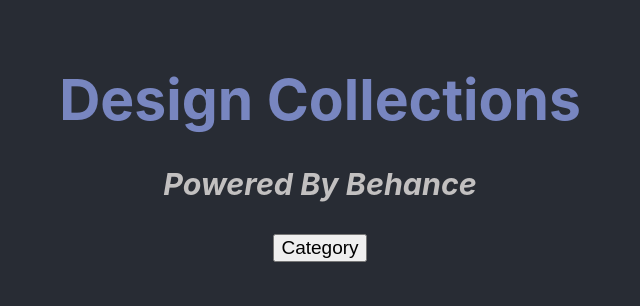
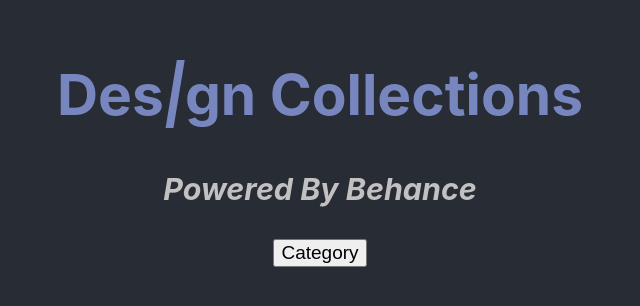
Before and after one commit to eroesch3/React_Behance_App, a React (Create React App) app in the folder behance_app/: page / in a window 1280 px wide. Shown: the part 260-566 px from the top of the page, without its empty margins (320-960 px from the left). Built offline with nearby package versions, Linux system fonts and the light colour scheme.

Commit message:
added poster comp, style

```diff
--- a/behance_app/src/App.css
+++ b/behance_app/src/App.css
@@ -27,11 +27,21 @@
   margin-bottom: 2%;
   }
 
-.header-main{
+.header-title{
+    color: rgb(120, 134, 192);
+    font-size: 37.9px;
+    margin-bottom: -1%;
+  };
+
+
+  .header-main{
   color: rgb(120, 134, 192);
-  font-size: 38px;
+  font-size: 28px;
   margin-bottom: -3%;
+  padding-right: 19.2%;
+  font-weight: 900;
 }
+
 
 .header-second{
 font-style: italic;
--- a/behance_app/src/App.js
+++ b/behance_app/src/App.js
@@ -4,7 +4,7 @@
   Link,
   Redirect,
   Switch
- } from "react-router-dom"
+} from "react-router-dom"
 import Welcome from './Welcome.js';
 import './App.css';
 
@@ -15,8 +15,8 @@
     return (
       <div className="App">
         <header className="App-header">
-            <Switch></Switch>
-            < Welcome />
+          <Switch></Switch>
+          < Welcome />
         </header>
       </div>
     );
--- a/behance_app/src/Box.js
+++ b/behance_app/src/Box.js
@@ -7,20 +7,13 @@
 
   return (
     <div className="box" onClick={props.onDetailsClick}>
-        {/* <Poster gallery={props.gallery} /> */}
-
-        <img src={props.gallery.latest_projects[0].covers["230"]}  alt="gallery image" />
-
-        {/* <img src={props.gallery.project_covers[0].url}  alt="gallery image" />  */}
-
+      <Poster gallery={props.gallery} />
 
       <div className="author">
         <h1>{props.gallery.owners[0].display_name}</h1>
-                {/* need actual path to 'title' same w/ picture & author */}
       </div>
     </div>
   )
 }
 
-
 export default Box
--- a/behance_app/src/Boxholder.js
+++ b/behance_app/src/Boxholder.js
@@ -4,8 +4,7 @@
 let inputArray = [];
 
 class Boxholder extends Component {
-    constructor(props){
-
+  constructor(props) {
 
     super(props)
     this.state = {
@@ -27,12 +26,10 @@
         return (response.json())
       })
       .then((json) => {
-            this.setState({ collectionData:json.collections })
-            // console.log(this.state.collectionStat[0].project_covers[0])
+        this.setState({ collectionData: json.collections })
       }
       )
   }
-
 
   render() {
 
@@ -48,7 +45,7 @@
         />
       )
     })
-    console.log('this.state.collectionData', this.state.collectionData)
+
     return (
       <div>
         <div className="collection-title">
--- a/behance_app/src/Header.js
+++ b/behance_app/src/Header.js
@@ -6,8 +6,8 @@
     return (
         <div className="header" >
 
-        <div className="header-main">
-        <h2>Design Collections</h2>
+            <div className="header-title">
+                <h2>Des<em>&#124;</em>gn Collections</h2>
             </div>
             <div className="header-second">
                 <h3>Powered By Behance</h3>
--- a/behance_app/src/Poster.js
+++ b/behance_app/src/Poster.js
@@ -1,5 +1,4 @@
 import React from 'react';
-
 
 function Poster(props)  {
     const posterUrl = props.gallery.project_covers[0].url
@@ -7,11 +6,9 @@
     return (
 
         <div>
-        <img src={posterUrl} alt="gallery image" />
-        {/* { props.gallery.label } */}
+          <img src={props.gallery.latest_projects[0].covers["230"]} alt="gallery image" />
         </div>
     )
   }
 
-
 export default Poster
--- a/behance_app/src/Welcome.js
+++ b/behance_app/src/Welcome.js
@@ -15,43 +15,19 @@
     this.state = {
       showMenu: 'true',
     }
-
-     this.removeDropDown = this.removeDropDown.bind(this)
   }
-
-    removeDropDown() {
-      console.log('onfocusout triggering');
-      this.setState(prevState => ({
-        showMenu: !prevState.showMenu
-      }));
-
-    }
-      // showMenu = 'false';
-      // this.setState( {showMenu: 'false'} )
-      // window.location.reload()
-      // return showMenu;
-
-
-
 
   render() {
 
     return (
       <div className="dropdown">
-          <Header/>
-           {/* {window.location.pathname.slice(1).length > 0 && <Boxholder />} */}
-            {/* {console.log('from 37 in Render', showMenu)} */}
-
+        <Header />
         <Dropdown>
           <Dropdown.Toggle className="button" variant="success" id="dropdown-basic" >
             Category
                 </Dropdown.Toggle >
-                { console.log('from line 49 in Dropdown', this.state.showMenu)}
 
-            <Dropdown.Menu  className="dropdown-link"   >
-
-            {/* onBlur={()=>this.removeDropDown()} */}
-
+          <Dropdown.Menu className="dropdown-link"   >
 
             <Dropdown.Item href="ArtDirection">Art Direction</Dropdown.Item><br></br><br></br>
 
@@ -77,26 +53,19 @@
 
             <Dropdown.Item href="PatternDesign">Pattern Design</Dropdown.Item><br></br><br></br>
 
-                    {/* <Dropdown.Item href="Poster">Poster Design</Dropdown.Item><br></br> */}
-
             <Dropdown.Item href="ToyDesign">Toy Design</Dropdown.Item><br></br><br></br>
 
             <Dropdown.Item href="Typography">Typography</Dropdown.Item><br></br><br></br>
 
             <Dropdown.Item href="WebDevelopment">Web Development</Dropdown.Item><br></br><br></br>
 
-
           </Dropdown.Menu>
         </Dropdown>
 
-
         {window.location.pathname.slice(1).length > 0 && <Boxholder />}
-
-
       </div>
     )
   }
-
 }
 
 export default Welcome;
```
Lines whose indentation alone changed are shown as unchanged.
